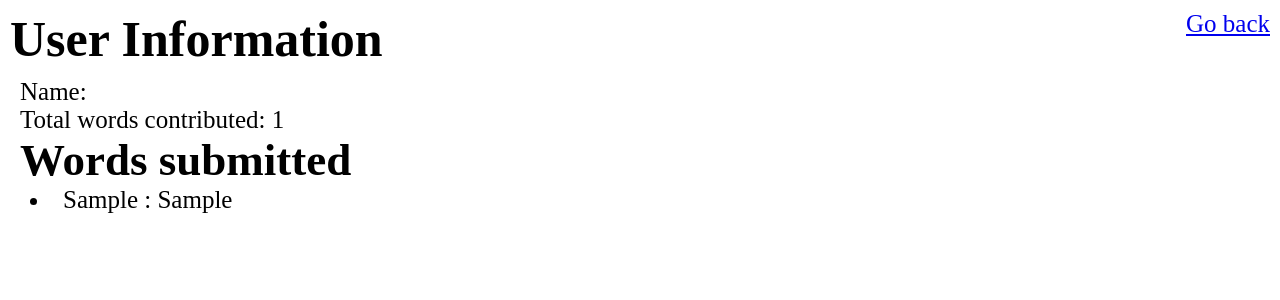
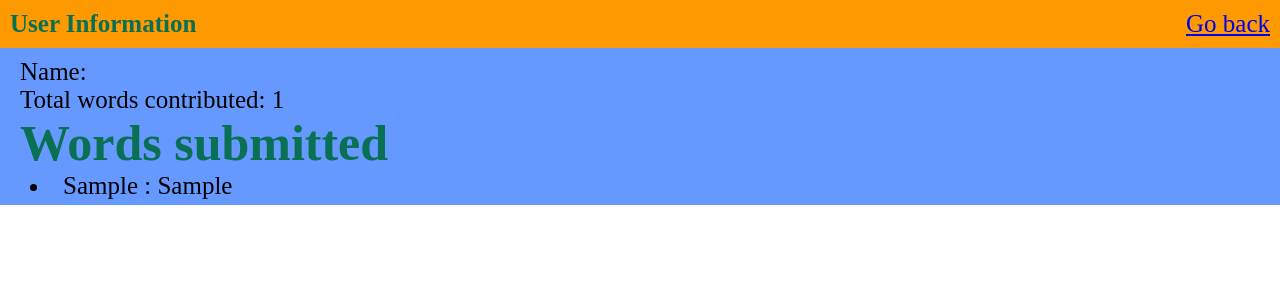
Before and after one commit to jma26/Python-Hangman, a Django app: template apps/hangman_app/templates/hangman_app/user_info.html in a window 1280 px wide. Shown: the top 300 px of the page. Run offline with Django 3.2, Linux system fonts and the light colour scheme; tables that the repository leaves empty hold one stand-in row (values such as "Sample post"); the template is opened without the code that fills it: values that come from a table or form of the project are taken from there, most other values are stand-ins (such as "Sample title", 1, 10 or a date in 2020); parts of the project's set-up code (start-up, migrations or seed data) failed here and were passed over.

Commit message:
further styling added to static, html folder: color on game.css and user_info.css

```diff
--- a/apps/hangman_app/static/hangman_app/css/index.css
+++ b/apps/hangman_app/static/hangman_app/css/index.css
@@ -6,6 +6,7 @@
 #directions {
     text-align: center;
     color: #097054;
+    font-size: 25px;
 }
 
 #navbar_container {
@@ -15,6 +16,7 @@
 #headline {
     margin-left: 10px;
     color: #097054;
+    font-size: 50px;
 }
 
 .flex_container {
--- a/apps/hangman_app/static/hangman_app/css/user_info.css
+++ b/apps/hangman_app/static/hangman_app/css/user_info.css
@@ -6,6 +6,7 @@
 .nav_container {
     display: flex;
     justify-content: space-between;
+    background-color: #FF9900;
 }
 
 #headline, #go_backbutton {
@@ -13,11 +14,14 @@
 }
 
 #headline {
-    font-size: 50px;
+    color: #097054;
+    font-size: 25px;
 }
+
 .content_container {
     display: flex;
     flex-direction: column;
+    background-color: #6599FF;
 }
 
 #name, #words, #go_backbutton, #total_words {
@@ -28,8 +32,17 @@
     margin-left: 20px;
 }
 
+#name {
+    margin-top: 10px;
+}
+
+#words {
+    margin-bottom: 5px;
+}
+
 #words_submitted {
-    font-size: 45px;
+    font-size: 50px;
+    color:  #097054;
 }
 
 ul {
```
Also changed, not shown: apps/hangman_app/static/hangman_app/css/game.css (+17 -2 lines), 1 other file.
